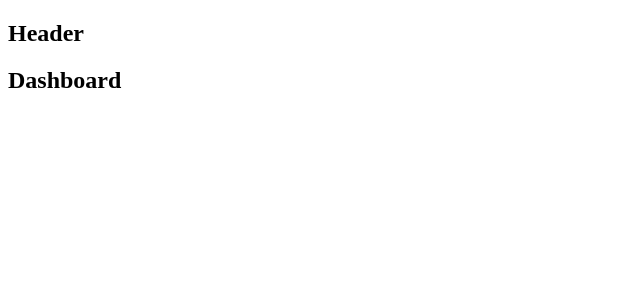
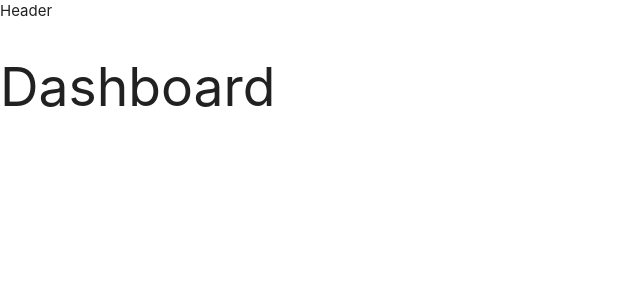
Before and after one commit to krush-pak/ReactReduxSurveyApp, a React (Create React App) app in the folder client/: page /surveys in a window 1280 px wide. Shown: the top 300 px of the page, without its empty margins (0-640 px from the left). Built offline with nearby package versions, Linux system fonts and the light colour scheme.

Commit message:
created header class-based component and installed materialize css

```diff
--- a/client/package.json
+++ b/client/package.json
@@ -8,6 +8,7 @@
     }
   },
   "dependencies": {
+    "materialize-css": "^1.0.0",
     "react": "^16.5.2",
     "react-dom": "^16.5.2",
     "react-redux": "^5.0.7",
--- a/client/src/components/App.js
+++ b/client/src/components/App.js
@@ -1,7 +1,7 @@
 import React from "react";
 import { BrowserRouter, Route } from "react-router-dom";
 
-const Header = () => <h2>Header</h2>;
+import Header from "./Header";
 const Dashboard = () => <h2>Dashboard</h2>;
 const SurveyNew = () => <h2>SurveyNew</h2>;
 const Landing = () => <h2>Landing</h2>;
--- /dev/null
+++ b/client/src/components/Header.js
@@ -0,0 +1,9 @@
+import React, { Component } from "react";
+
+class Header extends Component {
+  render() {
+    return <div>Header</div>;
+  }
+}
+
+export default Header;
--- a/client/src/index.js
+++ b/client/src/index.js
@@ -1,3 +1,4 @@
+import "materialize-css/dist/css/materialize.min.css";
 import React from "react";
 import ReactDOM from "react-dom";
 import { Provider } from "react-redux";
```
Also changed, not shown: 1 other file (tests, documents, lock files or other folders).
